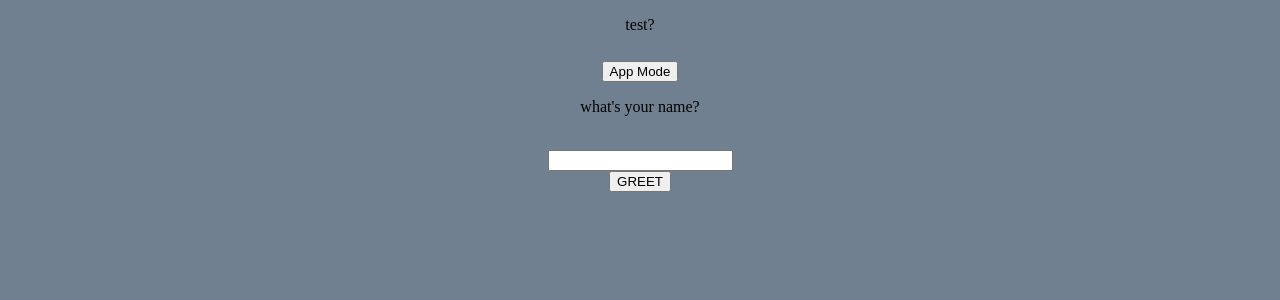
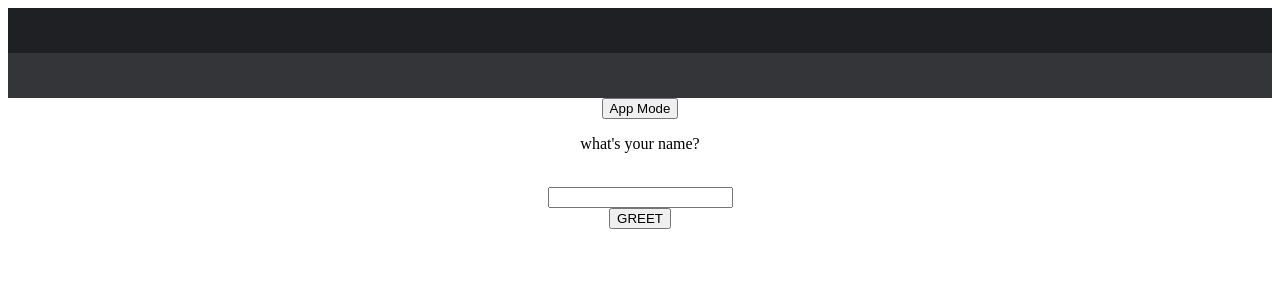
Before and after one commit to Jetsie/vpn, a Flask app: page /hello in a window 1280 px wide. Shown: the top 300 px of the page. Run offline with Flask 2, Linux system fonts and the light colour scheme.

Commit message:
def bars

```diff
--- a/static/css/main.css
+++ b/static/css/main.css
@@ -1,8 +1,15 @@
 body {
     text-align: center;
-    background-color: SlateGrey;
 }
 .bar{
 	width:100%;
 	height:45px;
 }
+
+.darkmain{
+    background-color: #1F2023;
+}
+
+.darksec{
+    background-color: #343539;
+}
--- a/templates/index.html
+++ b/templates/index.html
@@ -6,9 +6,8 @@
     <link rel="stylesheet" href="{{ url_for('static', filename='css/main.css') }}">
 </head>
 <body>
-    <div class="bar">
-        <p> test?</p>
-    </div>
+    <div class="bar darkmain"></div>
+    <div class="bar darksec"></div>
     <input id="toggleAppMode" type="button" value="App Mode" onclick="toggle(this);" />
     <script>
         function toggle(button) {
```
